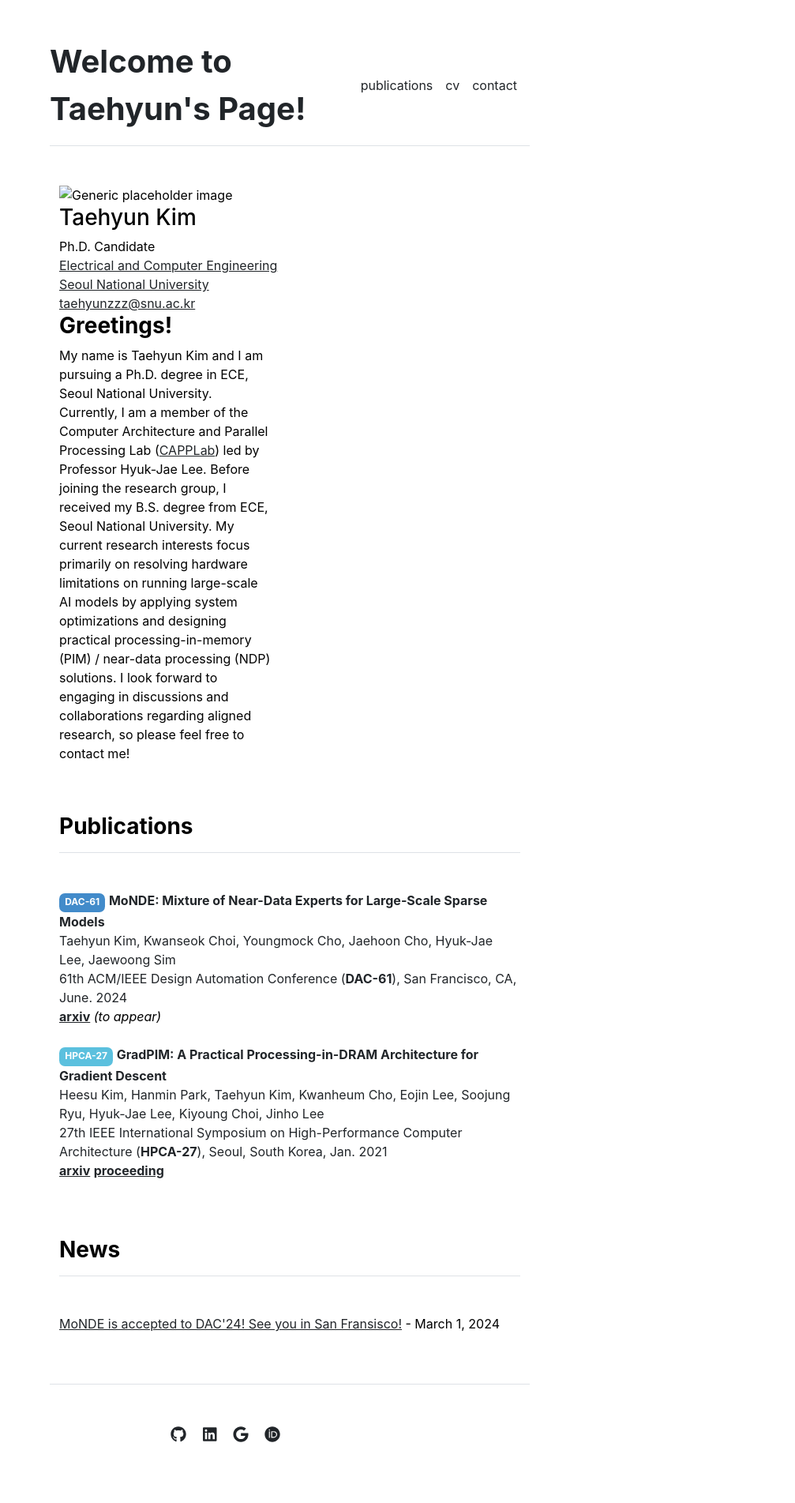
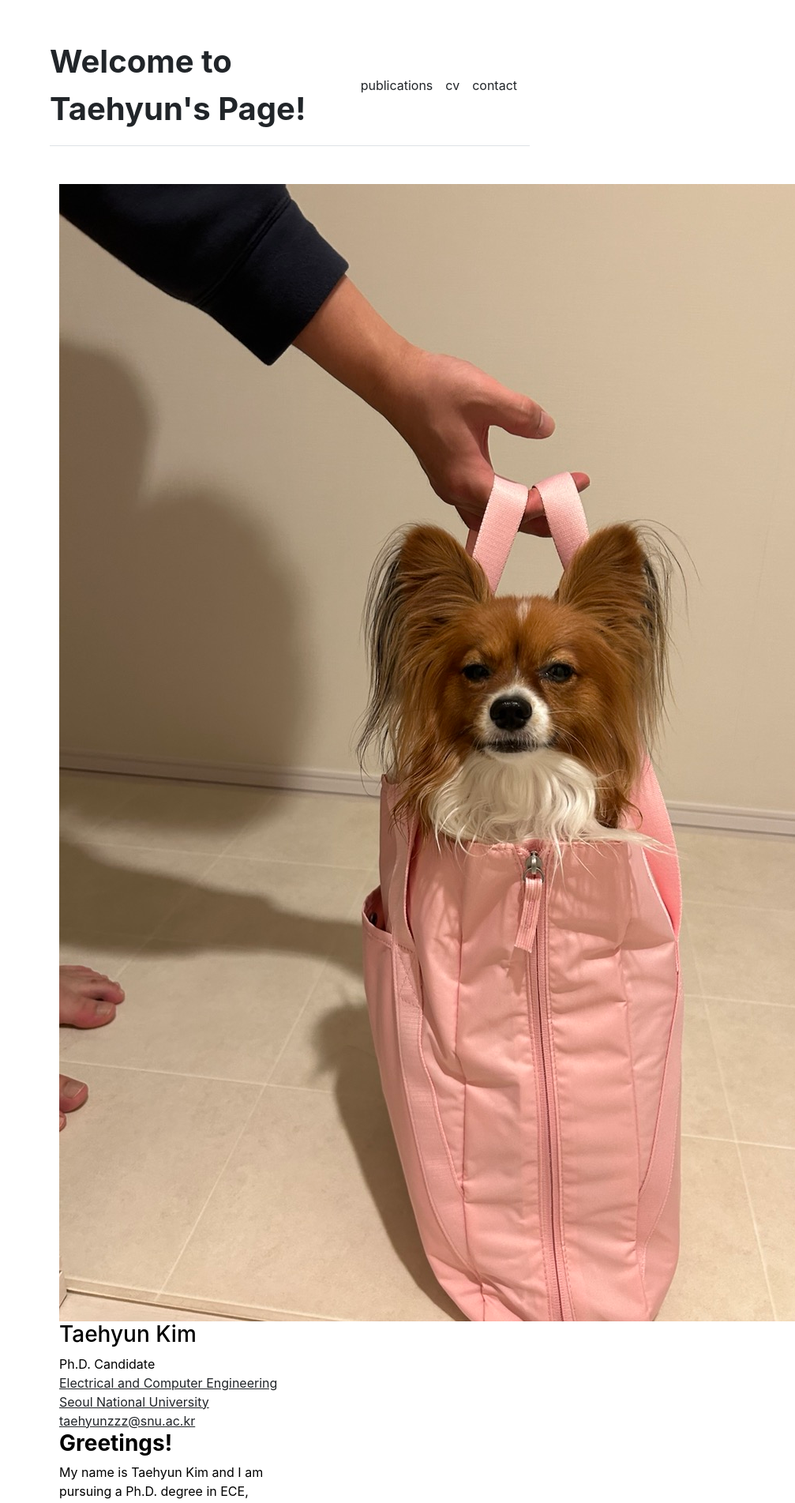
Before and after one commit to taehyunzzz/taehyunzzz.github.io, a Jekyll site: the page built from index.md, in a window 1280 px wide. Shown: the top 1903 px of the page at 79% size, without its empty margins (273-1280 px from the left). Built offline with Jekyll 4.4.1, drawn with Linux system fonts in a browser that asks for light colours.

Commit message:
DEBUG: test86

```diff
--- a/_layouts/home.html
+++ b/_layouts/home.html
@@ -5,7 +5,7 @@ layout: default
 <div class="container">
 
     <div class="media">
-        <img class="align-self-center mr-3" src="doggo-in-bag.jpg" alt="Generic placeholder image">
+        <img class="align-self-center mr-3" src="{{ site.github.url }}/assets/img/doggo-in-bag.jpg" alt="Taehyun Kim">
         <div class="media-body">
             <h3 class="mt-0">Taehyun Kim</h3>
             Ph.D. Candidate <br>
```
